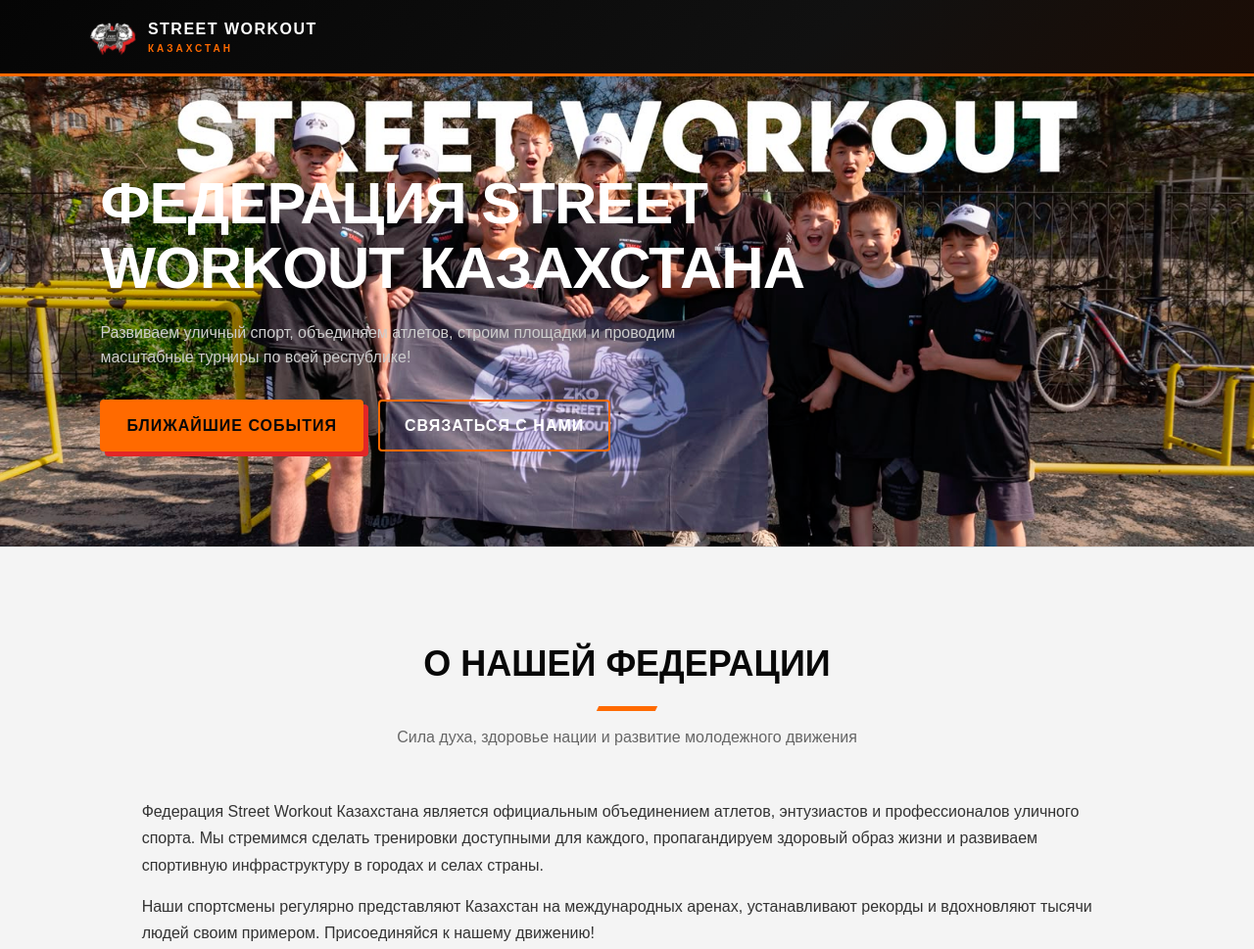
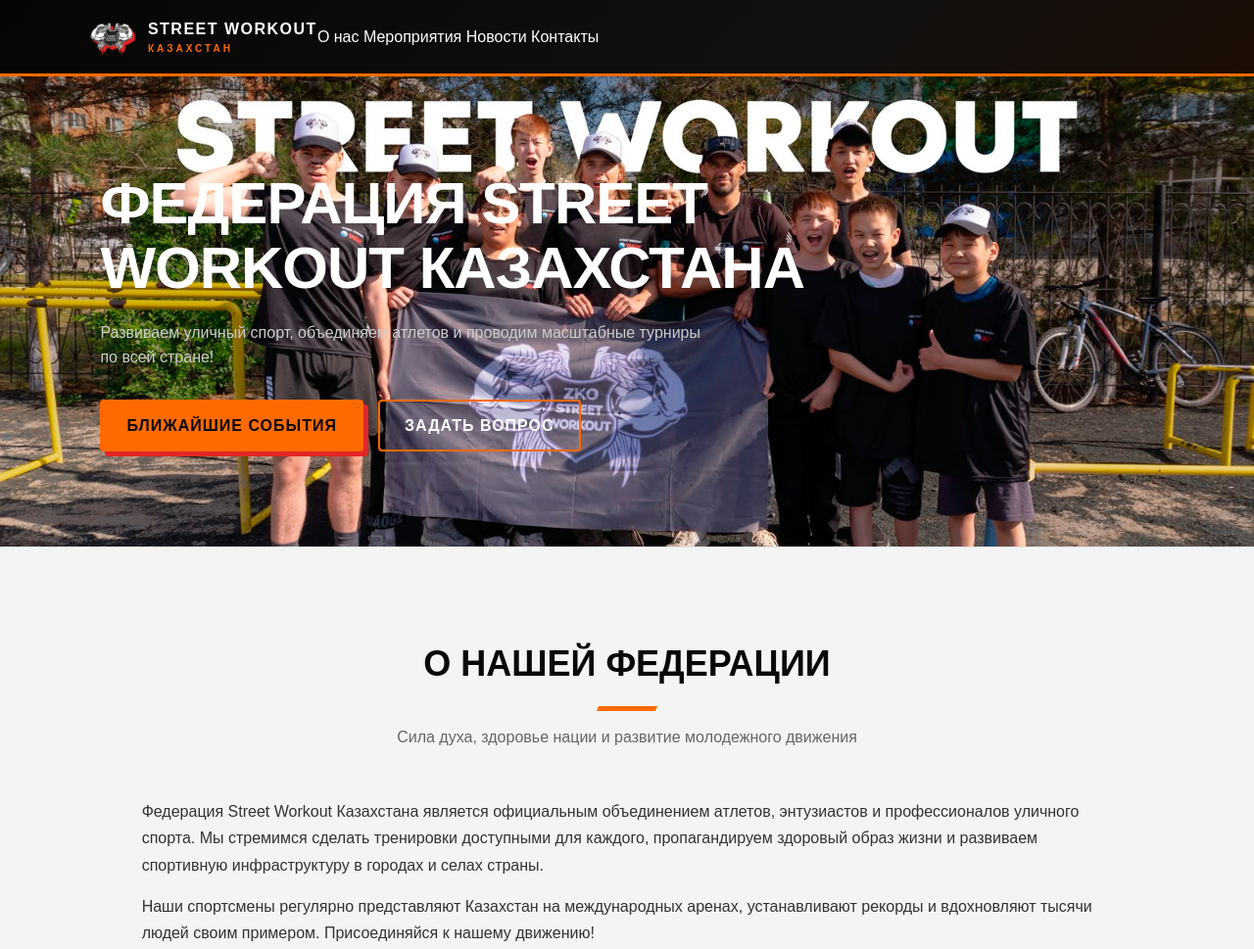
Before and after one commit to vavilindmitriy36-dev/street-workout-federation, a plain HTML site: page index.html in a window 1280 px wide. Shown: the top 969 px of the page at 98% size. Drawn offline with Linux system fonts and the light colour scheme; no server answers.

Commit message:
Update index.html

```diff
--- a/index.html
+++ b/index.html
@@ -22,6 +22,12 @@
                     <span>КАЗАХСТАН</span>
                 </div>
             </div>
+            <nav class="nav">
+                <a href="#about">О нас</a>
+                <a href="#events">Мероприятия</a>
+                <a href="#news">Новости</a>
+                <a href="#contacts">Контакты</a>
+            </nav>
         </div>
     </header>
 
@@ -29,11 +35,11 @@
     <section class="hero-section">
         <div class="hero-bg-overlay"></div>
         <div class="hero-content">
-            <h1 id="hero-title-text">ФЕДЕРАЦИЯ STREET WORKOUT КАЗАХСТАНА</h1>
-            <p id="hero-desc-text" class="hero-description">Развиваем уличный спорт, объединяем атлетов, строим площадки и проводим масштабные турниры по всей республике!</p>
+            <h1 id="hero-title-text">Федерация Street Workout Казахстана</h1>
+            <p id="hero-desc-text" class="hero-description">Развиваем уличный спорт, объединяем атлетов и проводим масштабные турниры по всей стране!</p>
             <div class="hero-buttons">
                 <a href="#events" class="btn btn-primary">Ближайшие события</a>
-                <a href="#contacts" class="btn btn-secondary">Связаться с нами</a>
+                <a href="#contacts" class="btn btn-secondary">Задать вопрос</a>
             </div>
         </div>
     </section>
@@ -82,9 +88,7 @@
                 </div>
                 <button class="add-btn admin-only" onclick="openModal('addEventModal')">+ Добавить событие</button>
             </div>
-            <div id="events-container" class="events-grid">
-                <!-- Динамические карточки мероприятий из Firebase -->
-            </div>
+            <div id="events-container" class="events-grid"></div>
         </div>
     </section>
 
@@ -98,9 +102,7 @@
                 </div>
                 <button class="add-btn admin-only" onclick="openModal('addNewsModal')">+ Добавить новость</button>
             </div>
-            <div id="news-container" class="news-grid">
-                <!-- Динамические карточки новостей из Firebase -->
-            </div>
+            <div id="news-container" class="news-grid"></div>
         </div>
     </section>
 
@@ -146,90 +148,57 @@
         <div class="modal-content">
             <span class="close-modal" onclick="closeModal('loginModal')">&times;</span>
             <h3>Вход в панель админа</h3>
-            <div class="form-group">
-                <input type="email" id="adminEmail" placeholder="Email">
-            </div>
-            <div class="form-group">
-                <input type="password" id="adminPassword" placeholder="Пароль">
-            </div>
+            <div class="form-group"><input type="email" id="adminEmail" placeholder="Email"></div>
+            <div class="form-group"><input type="password" id="adminPassword" placeholder="Пароль"></div>
             <div class="error-msg" id="loginError"></div>
             <button class="btn btn-primary full-width" id="submitLoginBtn">Войти</button>
         </div>
     </div>
 
-    <!-- Модалка редактирования О нас -->
     <div id="aboutModal" class="modal">
         <div class="modal-content">
             <span class="close-modal" onclick="closeModal('aboutModal')">&times;</span>
             <h3>Редактировать "О нас"</h3>
-            <div class="form-group">
-                <input type="text" id="editAboutTitle" placeholder="Заголовок">
-            </div>
-            <div class="form-group">
-                <textarea id="editAboutP1" rows="3" placeholder="Параграф 1"></textarea>
-            </div>
-            <div class="form-group">
-                <textarea id="editAboutP2" rows="3" placeholder="Параграф 2"></textarea>
-            </div>
+            <div class="form-group"><input type="text" id="editAboutTitle" placeholder="Заголовок"></div>
+            <div class="form-group"><textarea id="editAboutP1" rows="3" placeholder="Параграф 1"></textarea></div>
+            <div class="form-group"><textarea id="editAboutP2" rows="3" placeholder="Параграф 2"></textarea></div>
             <button class="btn btn-primary full-width" id="saveAboutBtn">Сохранить</button>
         </div>
     </div>
 
-    <!-- Модалка добавления новости -->
     <div id="addNewsModal" class="modal">
         <div class="modal-content">
             <span class="close-modal" onclick="closeModal('addNewsModal')">&times;</span>
             <h3>Добавить новость</h3>
-            <div class="form-group">
-                <input type="text" id="newsTitle" placeholder="Заголовок новости">
-            </div>
-            <div class="form-group">
-                <textarea id="newsDesc" rows="4" placeholder="Текст новости"></textarea>
-            </div>
-            <div class="form-group">
-                <input type="text" id="newsImg" placeholder="Ссылка на картинку (URL)">
-            </div>
+            <div class="form-group"><input type="text" id="newsTitle" placeholder="Заголовок новости"></div>
+            <div class="form-group"><textarea id="newsDesc" rows="4" placeholder="Текст новости"></textarea></div>
+            <div class="form-group"><input type="text" id="newsImg" placeholder="Ссылка на картинку (URL)"></div>
             <button class="btn btn-primary full-width" id="saveNewsBtn">Опубликовать</button>
         </div>
     </div>
 
-    <!-- Модалка добавления события -->
     <div id="addEventModal" class="modal">
         <div class="modal-content">
             <span class="close-modal" onclick="closeModal('addEventModal')">&times;</span>
             <h3>Добавить событие</h3>
-            <div class="form-group">
-                <input type="text" id="eventTitle" placeholder="Название турнира/события">
-            </div>
-            <div class="form-group">
-                <input type="text" id="eventDate" placeholder="Дата (например: 15 июля 2026)">
-            </div>
-            <div class="form-group">
-                <textarea id="eventDesc" rows="3" placeholder="Описание события"></textarea>
-            </div>
+            <div class="form-group"><input type="text" id="eventTitle" placeholder="Название турнира/события"></div>
+            <div class="form-group"><input type="text" id="eventDate" placeholder="Дата (например: 15 июля 2026)"></div>
+            <div class="form-group"><textarea id="eventDesc" rows="3" placeholder="Описание события"></textarea></div>
             <button class="btn btn-primary full-width" id="saveEventBtn">Добавить</button>
         </div>
     </div>
 
-    <!-- Модалка редактирования контактов -->
     <div id="contactsModal" class="modal">
         <div class="modal-content">
             <span class="close-modal" onclick="closeModal('contactsModal')">&times;</span>
             <h3>Редактировать контакты</h3>
-            <div class="form-group">
-                <input type="text" id="editAddress" placeholder="Адрес">
-            </div>
-            <div class="form-group">
-                <input type="text" id="editPhone" placeholder="Телефон">
-            </div>
-            <div class="form-group">
-                <input type="text" id="editEmail" placeholder="Email">
-            </div>
+            <div class="form-group"><input type="text" id="editAddress" placeholder="Адрес"></div>
+            <div class="form-group"><input type="text" id="editPhone" placeholder="Телефон"></div>
+            <div class="form-group"><input type="text" id="editEmail" placeholder="Email"></div>
             <button class="btn btn-primary full-width" id="saveContactsBtn">Сохранить</button>
         </div>
     </div>
 
-    <!-- Основной скрипт сайта и логика Firebase -->
     <script src="script.js"></script>
 </body>
 </html>
```
